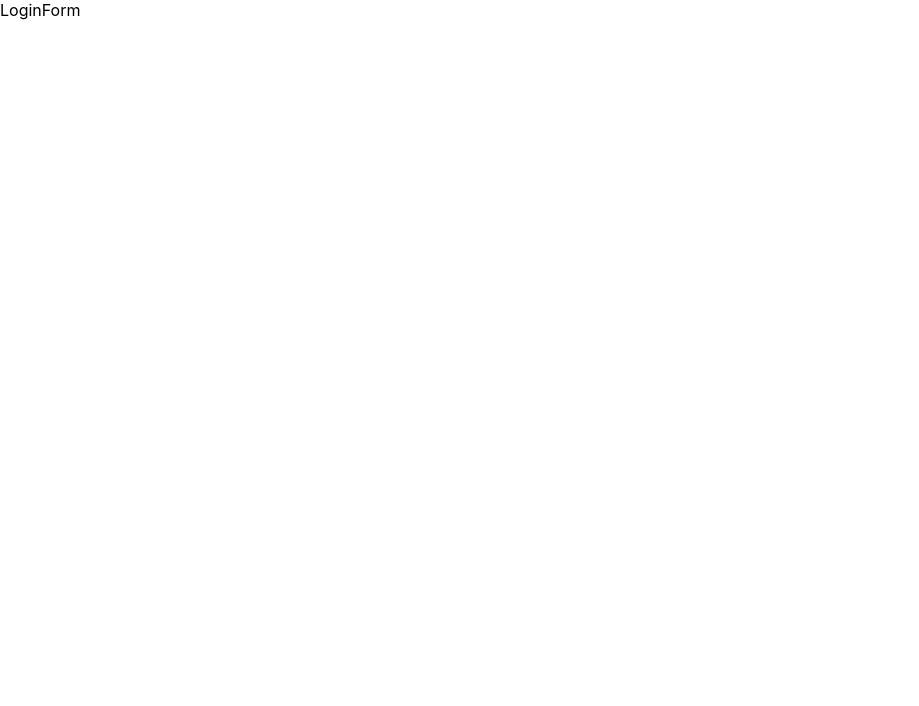
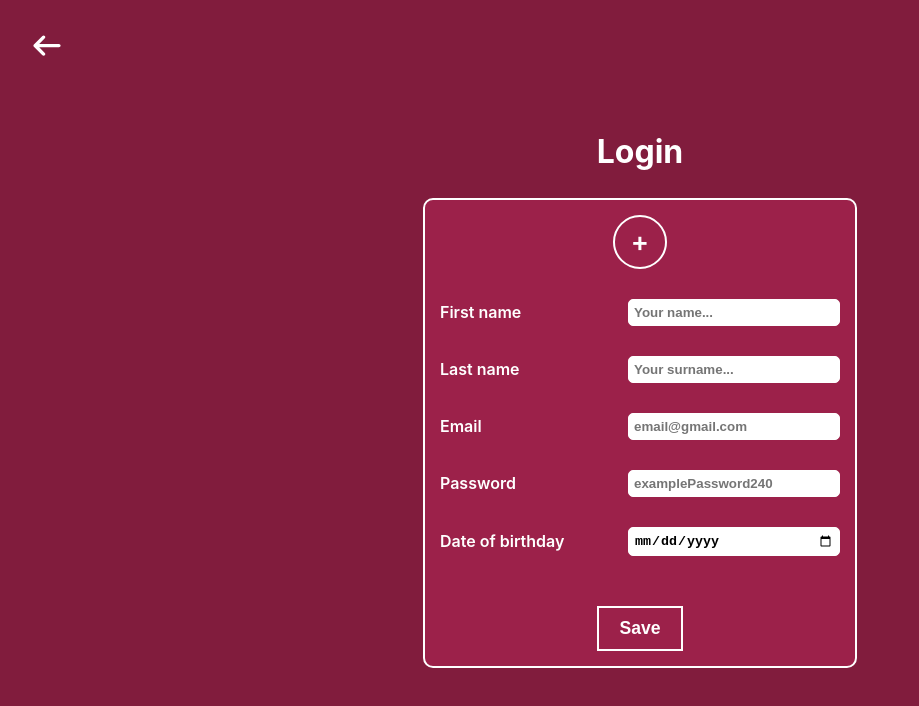
Before and after one commit to Maks4529/Training-app, a React (Create React App) app in the folder client/: page /login in a window 1280 px wide. Shown: the top 706 px of the page, without its empty margins (0-919 px from the left). Built offline with nearby package versions, Linux system fonts and the light colour scheme; the HTML template or start-up script is replaced by a standard one.

Commit message:
Add create user page

```diff
--- a/client/package.json
+++ b/client/package.json
@@ -3,12 +3,16 @@
   "version": "0.1.0",
   "private": true,
   "dependencies": {
+    "@fortawesome/fontawesome-svg-core": "^7.0.0",
+    "@fortawesome/free-solid-svg-icons": "^7.0.0",
+    "@fortawesome/react-fontawesome": "^0.2.3",
     "@reduxjs/toolkit": "^2.8.2",
     "@testing-library/dom": "^10.4.1",
     "@testing-library/jest-dom": "^6.6.4",
     "@testing-library/react": "^16.3.0",
     "@testing-library/user-event": "^13.5.0",
     "axios": "^1.11.0",
+    "classnames": "^2.5.1",
     "formik": "^2.4.6",
     "react": "^19.1.1",
     "react-dom": "^19.1.1",
--- /dev/null
+++ b/client/src/components/HomeButton/HomeButton.module.sass
@@ -0,0 +1,9 @@
+.homeBtn
+    color: white
+    font-size: 1.7rem
+    font-weight: 600
+    position: absolute
+    top: 30px
+    left: 30px
+    &:hover
+        cursor: pointer
--- /dev/null
+++ b/client/src/components/HomeButton/index.jsx
@@ -0,0 +1,12 @@
+import {Link} from 'react-router-dom';
+import styles from './HomeButton.module.sass';
+import {FontAwesomeIcon} from '@fortawesome/react-fontawesome';
+import { faArrowLeft } from '@fortawesome/free-solid-svg-icons';
+
+function HomeButton() {
+  return (
+    <Link to='/' className={styles.homeBtn}><FontAwesomeIcon icon={faArrowLeft} /></Link>
+  )
+}
+
+export default HomeButton;
--- a/client/src/components/LoginForm/LoginForm.module.sass
+++ b/client/src/components/LoginForm/LoginForm.module.sass
@@ -0,0 +1,56 @@
+.form
+    display: flex
+    flex-direction: column
+    gap: 30px
+    border: 2px solid white
+    border-radius: 10px
+    background-color: rgb(156, 33, 74)
+    min-width: 400px
+    max-width: 600px
+    padding: 15px
+
+.userPhoto
+    align-self: center
+    width: 50px
+    height: 50px
+    border: 2px solid white
+    border-radius: 50%
+    display: flex
+    align-items: center
+    justify-content: center
+    color: white
+    font-size: 1.7rem
+    font-weight: 600
+    &:hover
+        cursor: pointer
+
+.hiddenInput
+    display: none
+
+.previewImage
+    width: 100%
+    height: 100%
+    object-fit: cover
+    border-radius: 50%
+
+.submitBtn
+    border: 2px solid white
+    background-color: transparent
+    align-self: center
+    padding: 10px 20px
+    font-size: 1.1rem
+    font-weight: 600
+    margin-top: 20px
+    color: white
+    transition: background-color 0.3s, border-radius 0.3s
+    &:hover
+        background-color: white
+        color: black
+        border-radius: 5px
+
+.error
+    color: white
+    position: absolute
+    top: 30px
+    right: 0
+    font-size: 0.8rem
--- a/client/src/components/LoginForm/index.jsx
+++ b/client/src/components/LoginForm/index.jsx
@@ -1,7 +1,121 @@
-function LoginForm() {
+import { useState, useEffect } from 'react';
+import { Formik, Form } from 'formik';
+import { connect } from 'react-redux';
+import Input from './../inputs';
+import styles from './LoginForm.module.sass';
+import { createUserThunk } from './../../store/slices/usersSlice';
+import { VALIDATION_SCHEMAS } from './../../utils';
+
+function LoginForm ({ createUser }) {
+  const [preview, setPreview] = useState(null);
+
+  useEffect(() => {
+    return () => {
+      if (preview) URL.revokeObjectURL(preview);
+    };
+  }, [preview]);
+
+  const initialValues = {
+    firstName: '',
+    lastName: '',
+    email: '',
+    passwordHash: '',
+    birthday: '',
+    userPhoto: '',
+  };
+
+  const classes = {
+    input: styles.input,
+    error: styles.error,
+    valid: styles.valid,
+    invalid: styles.invalid,
+  };
+
+  const handleSubmit = (values, formikBag) => {
+    const formData = new FormData();
+
+    formData.append('firstName', values.firstName);
+    formData.append('lastName', values.lastName);
+    formData.append('email', values.email);
+    formData.append('passwordHash', values.passwordHash);
+    formData.append('birthday', values.birthday);
+    formData.append('userPhoto', values.userPhoto);
+
+    createUser(formData);
+
+    formikBag.resetForm();
+  };
+
   return (
-    <div>LoginForm</div>
-  )
+    <Formik
+      initialValues={initialValues}
+      validationSchema={VALIDATION_SCHEMAS.USER_VALIDATION_SCHEMA}
+      onSubmit={handleSubmit}
+    >
+      {formikProps => (
+        <Form className={styles.form}>
+          <label className={styles.userPhoto}>
+            <input
+              className={styles.hiddenInput}
+              type='file'
+              name='userPhoto'
+              onChange={e => {
+                const file = e.target.files[0];
+                if (file){
+                  formikProps.setFieldValue('userPhoto', file);
+                  setPreview(URL.createObjectURL(file));
+                }
+              }}
+            />
+            {preview ? (
+              <img src={preview} alt="Preview" className={styles.previewImage} />
+            ): ('+')}
+          </label>
+          <Input
+            label='First name'
+            type='text'
+            name='firstName'
+            placeholder='Your name...'
+            classes={classes}
+          />
+          <Input
+            label='Last name'
+            type='text'
+            name='lastName'
+            placeholder='Your surname...'
+            classes={classes}
+          />
+          <Input
+            label='Email'
+            type='email'
+            name='email'
+            placeholder='email@gmail.com'
+            classes={classes}
+          />
+          <Input
+            label='Password'
+            type='password'
+            name='passwordHash'
+            placeholder='examplePassword240'
+            classes={classes}
+          />
+          <Input
+            label='Date of birthday'
+            type='date'
+            name='birthday'
+            classes={classes}
+          />
+          <button type='submit' className={styles.submitBtn}>
+            Save
+          </button>
+        </Form>
+      )}
+    </Formik>
+  );
 }
 
-export default LoginForm;
+const mapDispatchToProps = dispatch => ({
+  createUser: data => dispatch(createUserThunk(data)),
+});
+
+export default connect(null, mapDispatchToProps)(LoginForm);
--- /dev/null
+++ b/client/src/components/inputs/index.jsx
@@ -0,0 +1,29 @@
+import { Field } from 'formik';
+import classNames from 'classnames';
+import styles from './input.module.sass';
+
+function Input (props) {
+  const { name, label, classes, ...restProps } = props;
+  return (
+    <Field name={name}>
+      {({ field, form: { errors, touched }, meta }) => {
+        const inputClassNames = classNames(classes.input, {
+          [classes.valid]: !meta.error && meta.touched,
+          [classes.invalid]: meta.error && meta.touched,
+        });
+
+        return (
+          <label className={styles.label}>
+            <span className={styles.span}>{label}</span>
+            <input className={inputClassNames} {...restProps} {...field} />
+            {meta.error && meta.touched && (
+              <span className={classes.error}>{meta.error}</span>
+            )}
+          </label>
+        );
+      }}
+    </Field>
+  );
+}
+
+export default Input;
--- /dev/null
+++ b/client/src/components/inputs/input.module.sass
@@ -0,0 +1,17 @@
+.label
+    display: flex
+    align-items: center
+    justify-content: space-between
+    position: relative
+
+.span
+    color: white
+    font-weight: 600
+
+input
+    border: 1px solid white
+    border-radius: 5px
+    padding: 5px
+    font-weight: 600
+    min-width: 100px
+    width: 200px
--- a/client/src/pages/LoginPage/LoginPage.module.sass
+++ b/client/src/pages/LoginPage/LoginPage.module.sass
@@ -0,0 +1,13 @@
+.loginPage
+    width: 100%
+    height: 100vh
+    background-color: rgb(129, 28, 61)
+    display: flex
+    flex-direction: column
+    justify-content: center
+    align-items: center
+    position: relative
+    h2
+        margin-top: 0
+        color: white
+        font-size: 2rem
--- a/client/src/pages/LoginPage/index.jsx
+++ b/client/src/pages/LoginPage/index.jsx
@@ -1,8 +1,14 @@
-import LoginForm from "../../components/LoginForm";
+import HomeButton from '../../components/HomeButton';
+import LoginForm from '../../components/LoginForm';
+import styles from './LoginPage.module.sass';
 
 function LoginPage() {
   return (
-    <div><LoginForm/></div>
+    <div className={styles.loginPage}>
+      <HomeButton />
+      <h2>Login</h2>
+      <LoginForm />
+    </div>
   )
 }
 
--- /dev/null
+++ b/client/src/utils/index.js
@@ -0,0 +1 @@
+export * as VALIDATION_SCHEMAS from './validate/validationSchemas';
--- /dev/null
+++ b/client/src/utils/validate/validationSchemas.js
@@ -0,0 +1,33 @@
+import * as yup from 'yup';
+
+export const USER_VALIDATION_SCHEMA = yup.object({
+    firstName: yup
+    .string()
+    .trim()
+    .min(2)
+    .max(32)
+    .matches(/^[A-Z][a-z]+$/, "The name must start with a capital letter")
+    .required(),
+    lastName: yup
+    .string()
+    .trim()
+    .min(2)
+    .max(32)
+    .matches(/^[A-Z][a-z]+$/, "The surname must start with a capital letter")
+    .required(),
+    email: yup
+    .string()
+    .email()
+    .required(),
+    passwordHash: yup
+    .string()
+    .trim()
+    .min(8)
+    .max(24)
+    .required(),
+    birthday: yup
+    .date()
+    .max(new Date()),
+    userPhoto: yup
+    .mixed(),
+});
```
Also changed, not shown: client/public/manifest.json, 2 other files (tests, documents, lock files or other folders).
